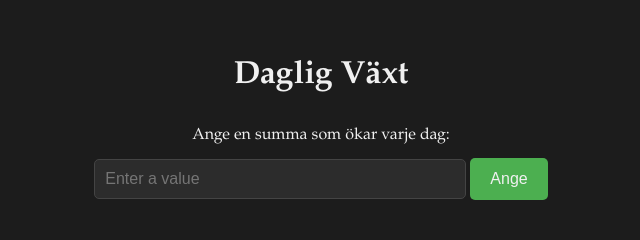
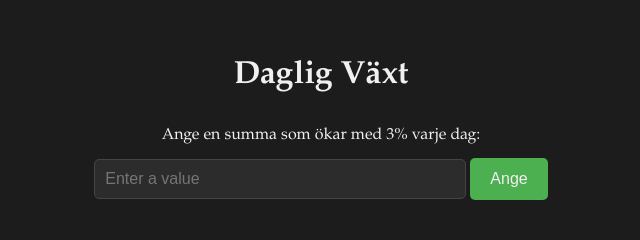
Before and after one commit to GHSvensson/ThreePercent, a plain HTML site: page index.html in a window 1280 px wide. Shown: the part 116-356 px from the top of the page, 319-959 px from the left. Drawn offline with Linux system fonts and the light colour scheme; files that its build step writes are made by us from their sources.

Commit message:
Update index.html

```diff
--- a/index.html
+++ b/index.html
@@ -11,7 +11,7 @@
     <h1>Daglig Växt</h1>
 
 <div>
-    <label for="initialValue">Ange en summa som ökar varje dag:</label>
+    <label for="initialValue">Ange en summa som ökar med 3% varje dag:</label>
     <input type="number" id="initialValue" placeholder="Enter a value">
     <button onclick="submitValue()">Ange</button>
 </div>
```
